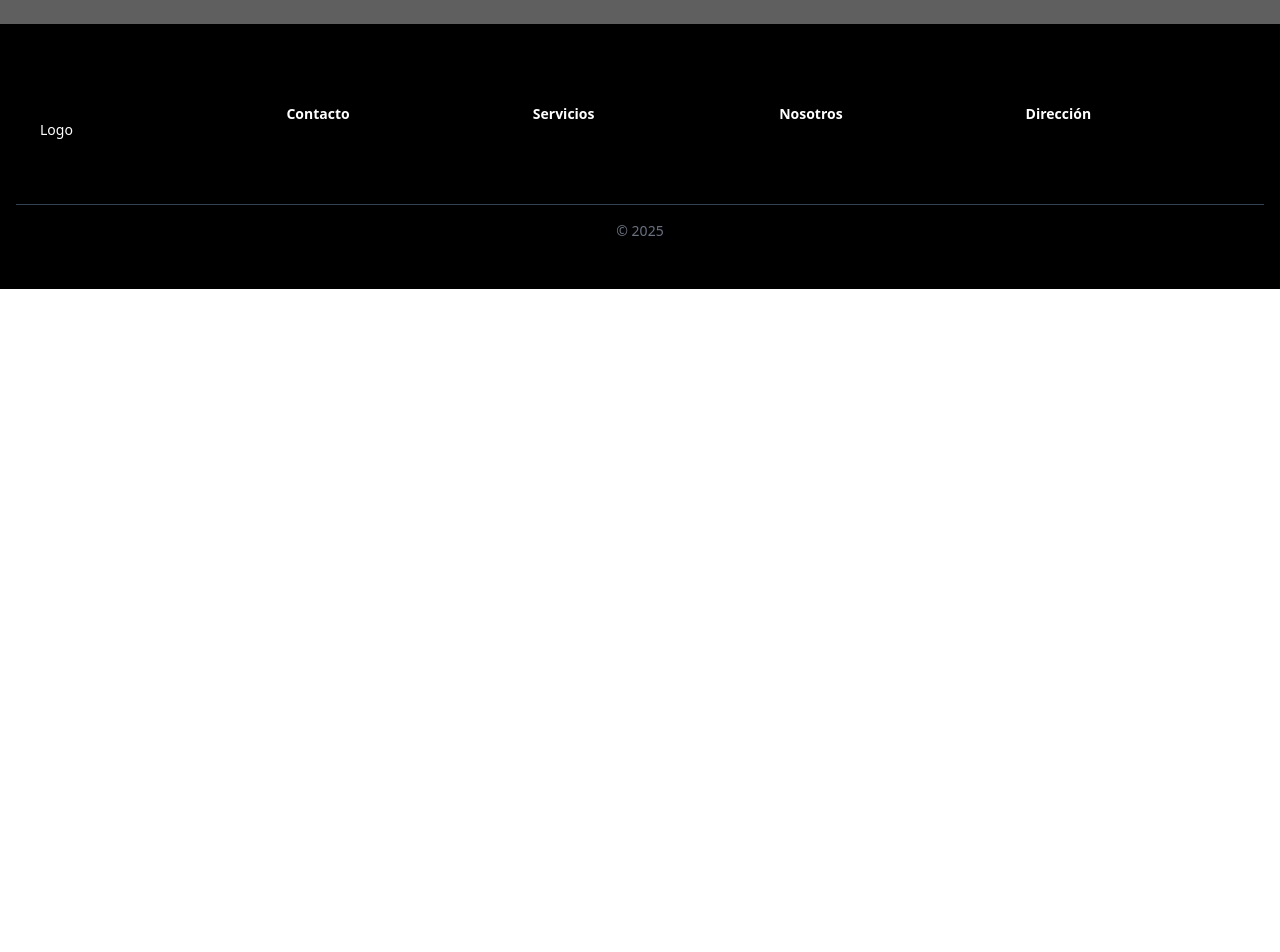
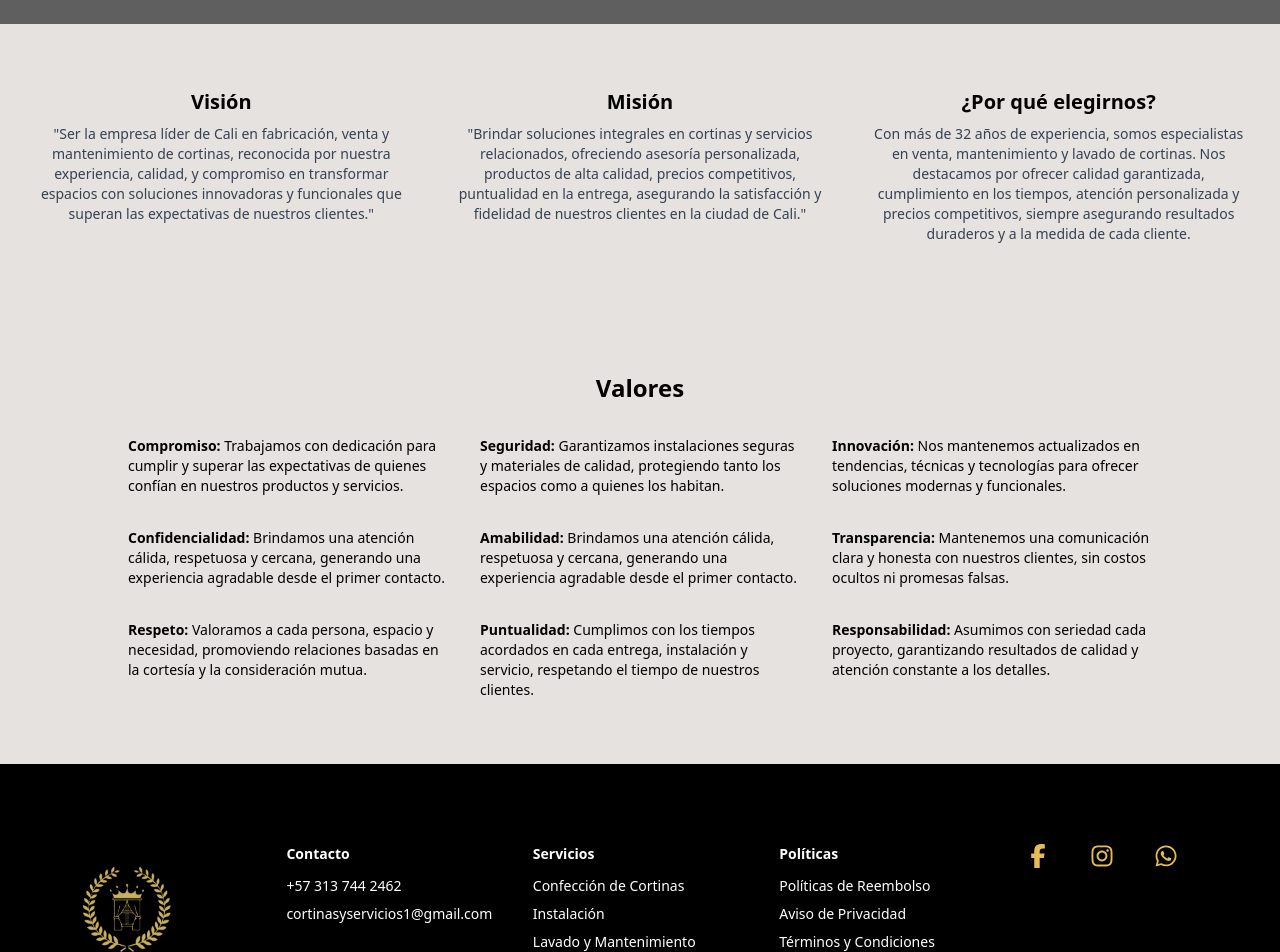
Before and after one commit to swaggirl26/Proyectos-SENA-, a React (Vite) app in the folder front-end/: page /SobreNosotros in a window 1280 px wide. Shown: the part 760-1712 px from the top of the page. Before the commit the page ends 1049 px from the top, so only its background shows below. Built offline with nearby package versions, Linux system fonts and the light colour scheme; grey boxes are pictures that could not be loaded.

Commit message:
finalizo sobre nosotros, footer, contactanos

```diff
--- a/front-end/src/componentes/Footer.jsx
+++ b/front-end/src/componentes/Footer.jsx
@@ -1,33 +1,56 @@
+import {
+  FaFacebookF,
+  FaInstagram,
+  FaWhatsapp,
+} from 'react-icons/fa6';
+import logonav from "../assets/img/logonav.png"
+
 function Footer() {
   return (
     <footer className="bg-black text-white py-8 px-4">
        <div className="max-w-7xl mx-auto px-6 py-12 grid grid-cols-1 md:grid-cols-5 gap-8 text-sm">
         <div>
-          <div className="text-white font-semibold text-lg mb-4 flex items-center gap-2">
+          <div className="flex items-center">
+            <img src={logonav} alt="logo" className="h-40 w-auto" />
             <span className="text-indigo-400 text-2xl"></span>
-          </div>
-          <p className="mb-4">
-            Logo
-          </p>
-          <div className="flex space-x-4 text-lg text-white">
-
           </div>
         </div>
 
+
         <div>
           <h4 className="text-white font-semibold mb-3">Contacto</h4>
+          <ul className="space-y-2">
+            <li>+57 313 744 2462</li>
+            <a href="mailto:cortinasyservicios1@gmail.com"className='hover:text-[#E5BC57]'><li>cortinasyservicios1@gmail.com</li></a>
+            <li></li>
+          </ul>
         </div>
 
         <div>
           <h4 className="text-white font-semibold mb-3">Servicios</h4>
+          <ul className="space-y-2">
+            <li>Confección de Cortinas</li>
+            <li>Instalación</li>
+            <li>Lavado y Mantenimiento</li>
+            <li>Reparación y Restauración</li>
+          </ul>
         </div>
 
         <div>
-          <h4 className="text-white font-semibold mb-3">Nosotros</h4>
+          <h4 className="text-white font-semibold mb-3">Políticas</h4>
+          <ul className="space-y-2">
+            <li>Políticas de Reembolso</li>
+            <li>Aviso de Privacidad</li>
+            <li>Términos y Condiciones</li>
+          </ul>
         </div>
 
          <div>
-          <h4 className="text-white font-semibold mb-3">Dirección</h4>
+          <div className="flex space-x-10 text-[#E5BC57] text-2xl">
+            <a href=""><FaFacebookF/></a>
+            <a href=""><FaInstagram/></a>
+            <a href="https://wa.me/573137442462"><FaWhatsapp/></a>
+          </div>
         </div>
       </div>
 
--- a/front-end/src/paginas/Contactanos.jsx
+++ b/front-end/src/paginas/Contactanos.jsx
@@ -1,3 +1,5 @@
+import correoicono from "../assets/img/correoicono.ico";
+
 function Contactanos() {
     return (
       <div className="min-h-screen bg-[#e5e2df] flex items-center justify-center p-8">
@@ -12,14 +14,10 @@ function Contactanos() {
 
           {/* Formulario */}
           <div className="md:w-1/2 bg-white rounded-xl shadow-lg p-6">
-            <h2 className="text-3xl font-bold mb-4 leading-relaxed">Déjanos tu solicitud!</h2>
-            {/* Icono superior derecho */}
-            <div className="flex justify-end mb-4">
-              <svg xmlns="http://www.w3.org/2000/svg" className="w-12 h-12 text-black" fill="none" viewBox="0 0 24 24" stroke="currentColor">
-                <path strokeLinecap="round" strokeLinejoin="round" strokeWidth={2} d="M16 12l-4-4-4 4m8 4l-4-4-4 4" />
-              </svg>
-            </div>
-
+          <div className="flex items-center gap-2 mb-4">
+            <h2 className="text-3xl font-bold leading-relaxed">Déjanos tu solicitud!</h2>
+            <img src={correoicono} alt="Correo" className="w-20 h-20" />
+          </div>
             <form className="space-y-4">
               <div className="flex gap-4">
                 <input type="text" placeholder="Nombre" className="w-1/2 p-2  rounded-md focus:outline-none focus:ring bg-[#e5e2df]" />
--- a/front-end/src/paginas/Inicio.jsx
+++ b/front-end/src/paginas/Inicio.jsx
@@ -1,7 +1,7 @@
 import Fondoportada from '../assets/img/Fondoportada.png';
 import whatsappIcono from '/Iconos/whatsapp_icono.ico';
 import Carrusel from '../componentes/Carrusel';
-import Logo from '../assets/img/Logo.png';
+import Logo from '../assets/img/Logonav.png';
 import testimonio from '../assets/img/testimonio.png';
 
 
@@ -103,9 +103,8 @@ function Inicio() {
         </div>
       </section>
          {/* Carrusel de productos */}
-      <section className="py-12 bg-[#e5e2df]">
+      <section className="py-5 bg-[#e5e2df]">
         <div className="container mx-auto px-4">
-          <h2 className="text-2xl font-bold text-center mb-8">Nuestros Productos Destacados</h2>
           <Carrusel />
         </div>
       </section>
@@ -113,17 +112,17 @@ function Inicio() {
       <section className="bg-[#d8c1a7] py-12 px-6 md:px-20 flex flex-col md:flex-row items-center justify-between gap-10">
         {/* Logo + texto */}
         <div className="flex flex-col items-center md:items-start w-full md:w-1/4">
-          <img src={Logo} alt="Logo" className="w-70 md:w-36 mb-2" />
+          <img src={Logo} alt="Logo" className="w-100 md:w-100 mb-2" />
          </div>
 
         {/* Testimonio texto */}
         <div className="text-center md:text-left w-full md:w-2/4">
-          <h3 className="text-lg font-semibold mb-4">Lo que opinan nuestros clientes</h3>
-          <p className="text-xl font-serif mb-4">
+          <h3 className="text-xl font-semibold mb-4">Lo que opinan nuestros clientes</h3>
+          <p className="text-lg font-serif mb-4">
             “Estoy encantado con mi nueva cortina. La calidad de la tela, el diseño y los acabados. ¡Definitivamente los recomiendo!”
           </p>
           <p className="mb-4 text-sm text-gray-800">¿Necesitas ayuda?</p>
-          <button className="bg-gradient-to-r from-yellow-400 to-yellow-500 text-black font-semibold py-2 px-6 rounded-full shadow-md hover:brightness-110 transition">
+          <button className="bg-[#E5BC57] text-black font-semibold py-2 px-6 rounded-full shadow-md hover:brightness-110 transition">
             Contáctanos
           </button>
         </div>
--- a/front-end/src/paginas/SobreNosotros.jsx
+++ b/front-end/src/paginas/SobreNosotros.jsx
@@ -1,4 +1,4 @@
-import imagenFondo from '../assets/img/Fondoportada.png'; // asegúrate que el archivo se llame así y esté en esa ruta
+import imagenFondo from '../assets/img/Fondoportada.png';
 
 function SobreNosotros() {
   return (
@@ -10,13 +10,62 @@ function SobreNosotros() {
         <div className="text-white max-w-md z-10">
           <h2 className="text-3xl font-serif font-bold mb-4">SOBRE NOSOTROS</h2>
           <p className="text-sm leading-relaxed">
-            Lorem ipsum dolor sit amet, consectetur adipiscing elit, sed do eiusmod tempor incididunt ut labore et dolore magna aliqua.
+            Con más de 32 años de experiencia, ofrecemos un servicio integral en venta, mantenimiento y lavado de cortinas, con precios justos y calidad garantizada.
+            Nos destacamos por nuestra atención personalizada, compromiso con la excelencia y procesos eficientes que aseguran la durabilidad de cada producto.
+            En Cortinas, trabajamos con pasión para transformar tus espacios en ambientes más acogedores, funcionales y llenos de estilo. ¡Confía en nosotros para cuidar y embellecer tu hogar!
           </p>
         </div>
         <div className="absolute inset-0 bg-black/40 z-0" />
       </section>
-      {/* el resto de tu código está bien */}
+
+      <section className="py-16 px-8 bg-[#e5e2df]">
+        <div className="grid grid-cols-1 md:grid-cols-3 gap-10 text-center">
+          <div>
+            <h3 className="text-xl font-semibold mb-2">Visión</h3>
+            <p className="text-sm text-gray-700">
+              "Ser la empresa líder de Cali en fabricación, venta y mantenimiento de cortinas, reconocida por nuestra experiencia, calidad,
+              y compromiso en transformar espacios con soluciones innovadoras y funcionales
+              que superan las expectativas de nuestros clientes."
+            </p>
+          </div>
+          <div>
+            <h3 className="text-xl font-semibold mb-2">Misión</h3>
+            <p className="text-sm text-gray-700">
+              "Brindar soluciones integrales en cortinas y servicios relacionados,
+              ofreciendo asesoría personalizada, productos de alta calidad, precios competitivos, puntualidad en la entrega,
+              asegurando la satisfacción y fidelidad de nuestros clientes en la ciudad de Cali."
+            </p>
+          </div>
+           <div>
+            <h3 className="text-xl font-semibold mb-2">¿Por qué elegirnos?</h3>
+            <p className="text-sm text-gray-700">
+              Con más de 32 años de experiencia, somos especialistas en venta,
+              mantenimiento y lavado de cortinas. Nos destacamos por ofrecer calidad garantizada,
+              cumplimiento en los tiempos, atención personalizada y precios competitivos,
+              siempre asegurando resultados duraderos y a la medida de cada cliente.
+
+            </p>
+          </div>
+          </div>
+      </section>
+
+      <section className="py-16 px-8 bg-[#e5e2df]">
+        <h3 className="text-2xl font-bold text-center mb-8">Valores</h3>
+        <div className="grid grid-cols-1 sm:grid-cols-2 md:grid-cols-3 gap-8 max-w-5xl mx-auto text-sm text-black">
+          <div><strong>Compromiso:</strong> Trabajamos con dedicación para cumplir y superar las expectativas de quienes confían en nuestros productos y servicios.</div>
+          <div><strong>Seguridad:</strong> Garantizamos instalaciones seguras y materiales de calidad, protegiendo tanto los espacios como a quienes los habitan.</div>
+          <div><strong>Innovación:</strong> Nos mantenemos actualizados en tendencias, técnicas y tecnologías para ofrecer soluciones modernas y funcionales.</div>
+          <div><strong>Confidencialidad:</strong> Brindamos una atención cálida, respetuosa y cercana, generando una experiencia agradable desde el primer contacto.</div>
+          <div><strong>Amabilidad:</strong> Brindamos una atención cálida, respetuosa y cercana, generando una experiencia agradable desde el primer contacto.</div>
+          <div><strong>Transparencia:</strong> Mantenemos una comunicación clara y honesta con nuestros clientes, sin costos ocultos ni promesas falsas.</div>
+          <div><strong>Respeto:</strong> Valoramos a cada persona, espacio y necesidad, promoviendo relaciones basadas en la cortesía y la consideración mutua.</div>
+          <div><strong>Puntualidad:</strong> Cumplimos con los tiempos acordados en cada entrega, instalación y servicio, respetando el tiempo de nuestros clientes.</div>
+          <div><strong>Responsabilidad:</strong> Asumimos con seriedad cada proyecto, garantizando resultados de calidad y atención constante a los detalles.</div>
+        </div>
+      </section>
     </div>
+
+
   );
 }
 
--- /dev/null
+++ b/package.json
@@ -0,0 +1,5 @@
+{
+  "dependencies": {
+    "react-icons": "^5.5.0"
+  }
+}
```
Also changed, not shown: 2 other files (tests, documents, lock files or other folders).
